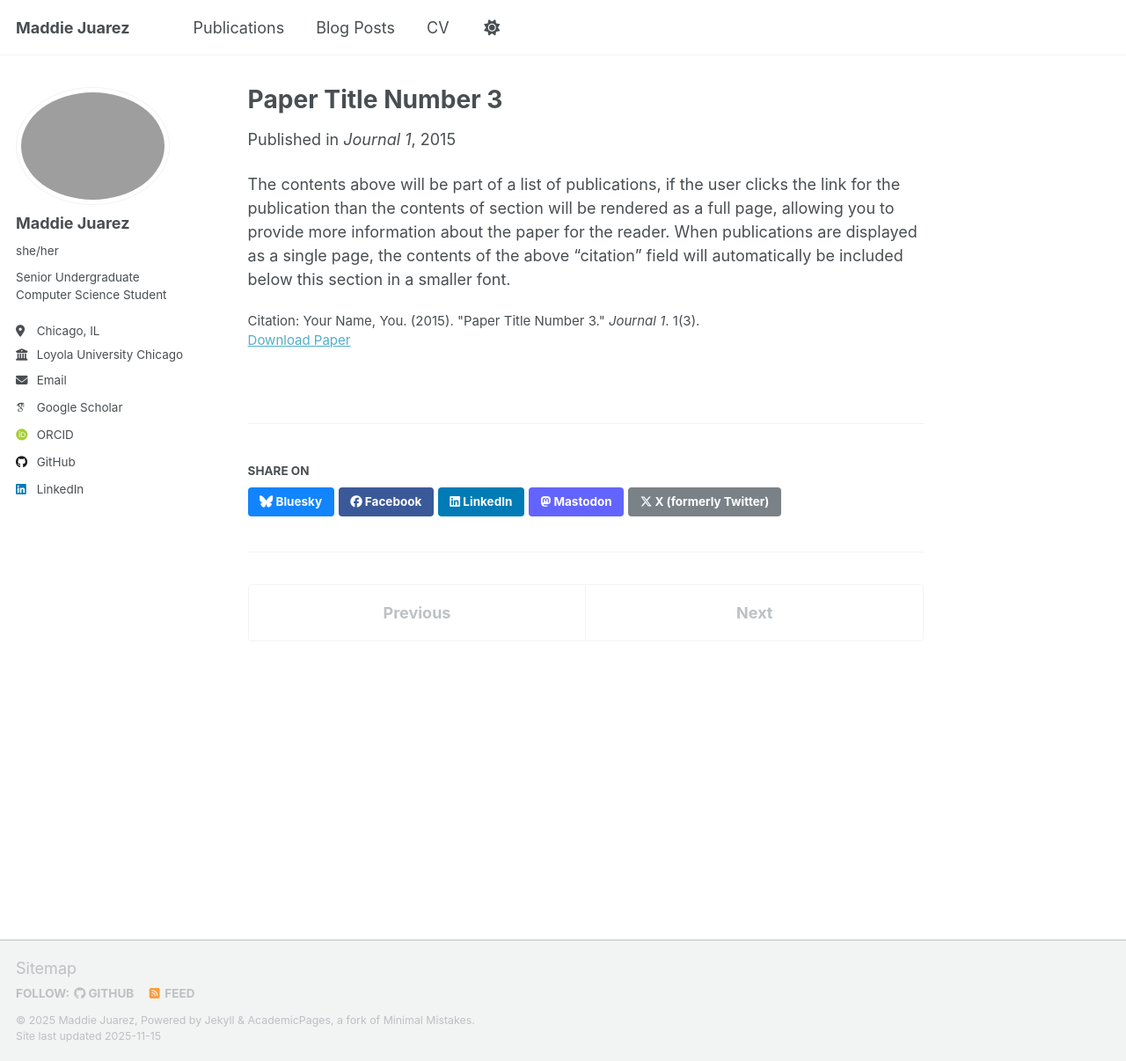
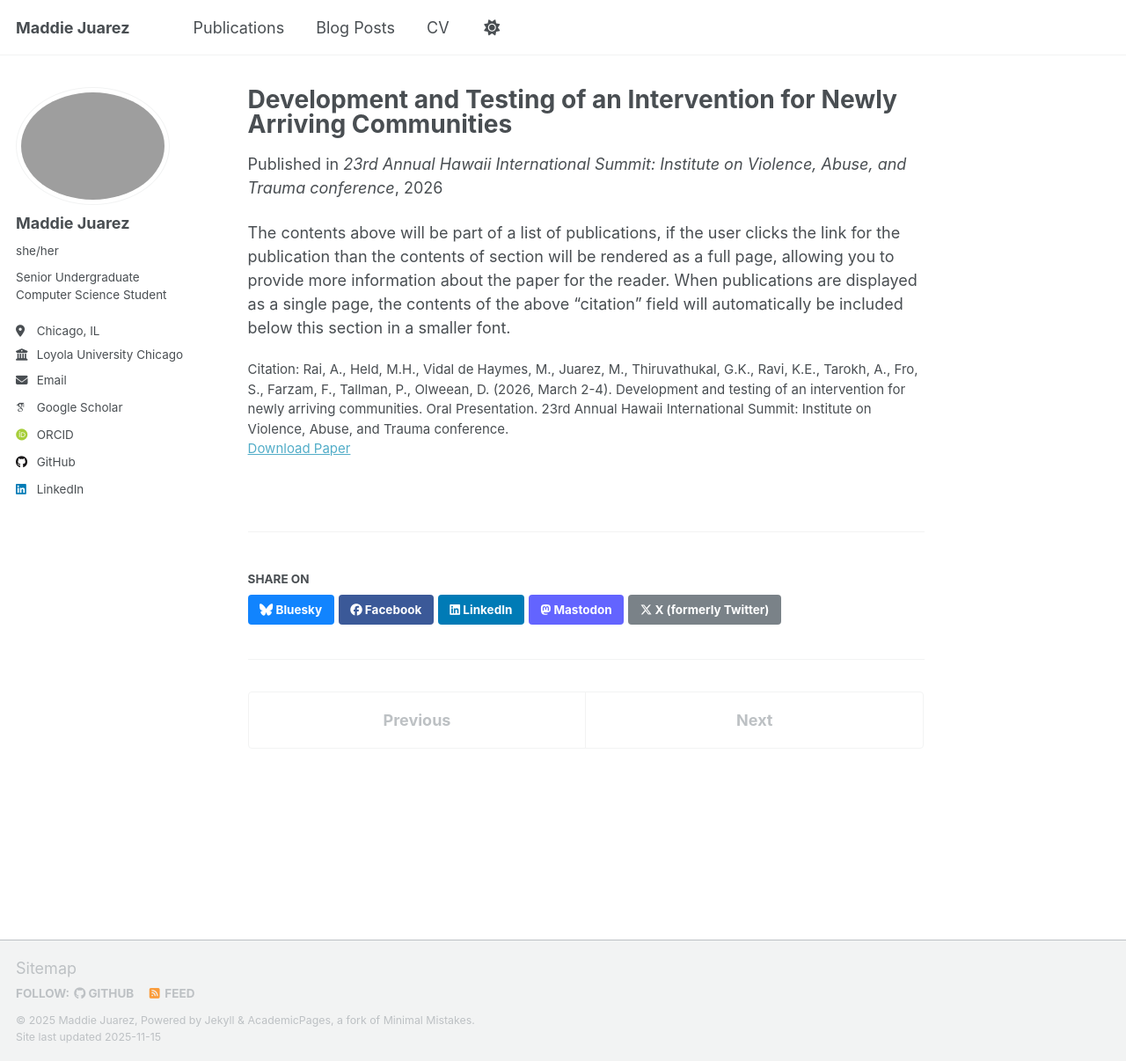
Before and after one commit to mjuarez4/mjuarez4.github.io, a Jekyll site: the page built from _publications/2015-10-01-paper-title-number-3.md, in a window 1280 px wide and 1206 px high. Shown: the whole window at 88% size. Built offline with Jekyll 4.4.1, drawn with Linux system fonts in a browser that asks for light colours; some web fonts are replaced; a script that is not in the unit is left out.

Commit message:
adding abha

```diff
--- a/_config.yml
+++ b/_config.yml
@@ -83,8 +83,8 @@ author:
 publication_category:
   conferences:
     title: 'Conference Papers'
-  Posters:
-    title: 'Posters'
+  presentations:
+    title: 'Presentations'
 
 # Site Settings
 teaser                   :  # filename of teaser fallback teaser image placed in /images/ for social media previews
--- a/_publications/2015-10-01-paper-title-number-3.md
+++ b/_publications/2015-10-01-paper-title-number-3.md
@@ -1,13 +1,13 @@
 ---
-title: "Paper Title Number 3"
+title: "Development and Testing of an Intervention for Newly Arriving Communities"
 collection: publications
-category: manuscripts
+category: presentations
 permalink: /publication/2015-10-01-paper-title-number-3
-excerpt: 'This paper is about the number 3. The number 4 is left for future work.'
-date: 2015-10-01
-venue: 'Journal 1'
+excerpt: 'The RISE program is a four-week, trauma-informed, and culturally responsive intervention developed with the community agency Trellus to support low-income Chicagoans facing interconnected stressors such as unemployment, financial instability, and family conflict. Qualitative findings show that participants especially valued the program’s focus on healthy relationships, small-group discussions, and practical tools like fitness trackers, which helped them strengthen family bonds, improve communication, manage emotions, and cope with daily stressors.'
+date: 2026-03-02
+venue: '23rd Annual Hawaii International Summit: Institute on Violence, Abuse, and Trauma conference'
 paperurl: 'https://academicpages.github.io/files/paper3.pdf'
-citation: 'Your Name, You. (2015). &quot;Paper Title Number 3.&quot; <i>Journal 1</i>. 1(3).'
+citation: 'Rai, A., Held, M.H., Vidal de Haymes, M., Juarez, M., Thiruvathukal, G.K., Ravi, K.E., Tarokh, A., Fro, S., Farzam, F., Tallman, P., Olweean, D. (2026, March 2-4). Development and testing of an intervention for newly arriving communities. Oral Presentation. 23rd Annual Hawaii International Summit: Institute on Violence, Abuse, and Trauma conference. '
 ---
 
 The contents above will be part of a list of publications, if the user clicks the link for the publication than the contents of section will be rendered as a full page, allowing you to provide more information about the paper for the reader. When publications are displayed as a single page, the contents of the above "citation" field will automatically be included below this section in a smaller font.
```
Also changed, not shown: 1 other file.
